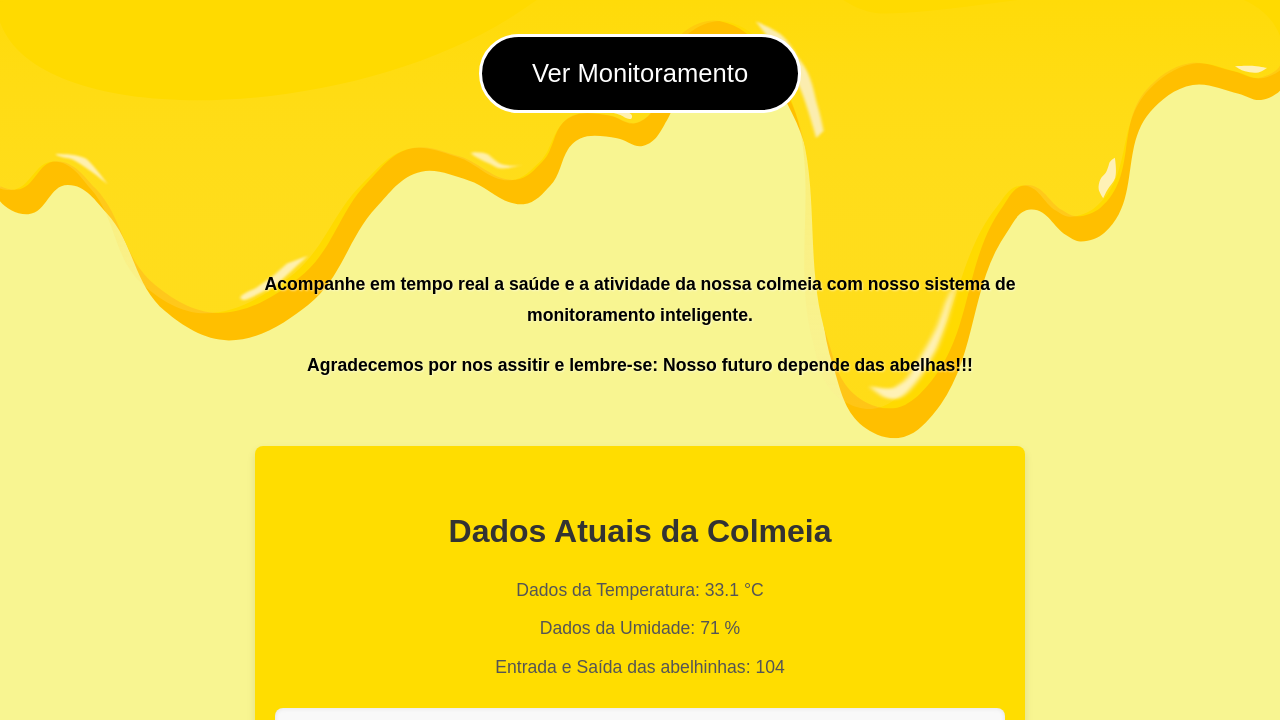
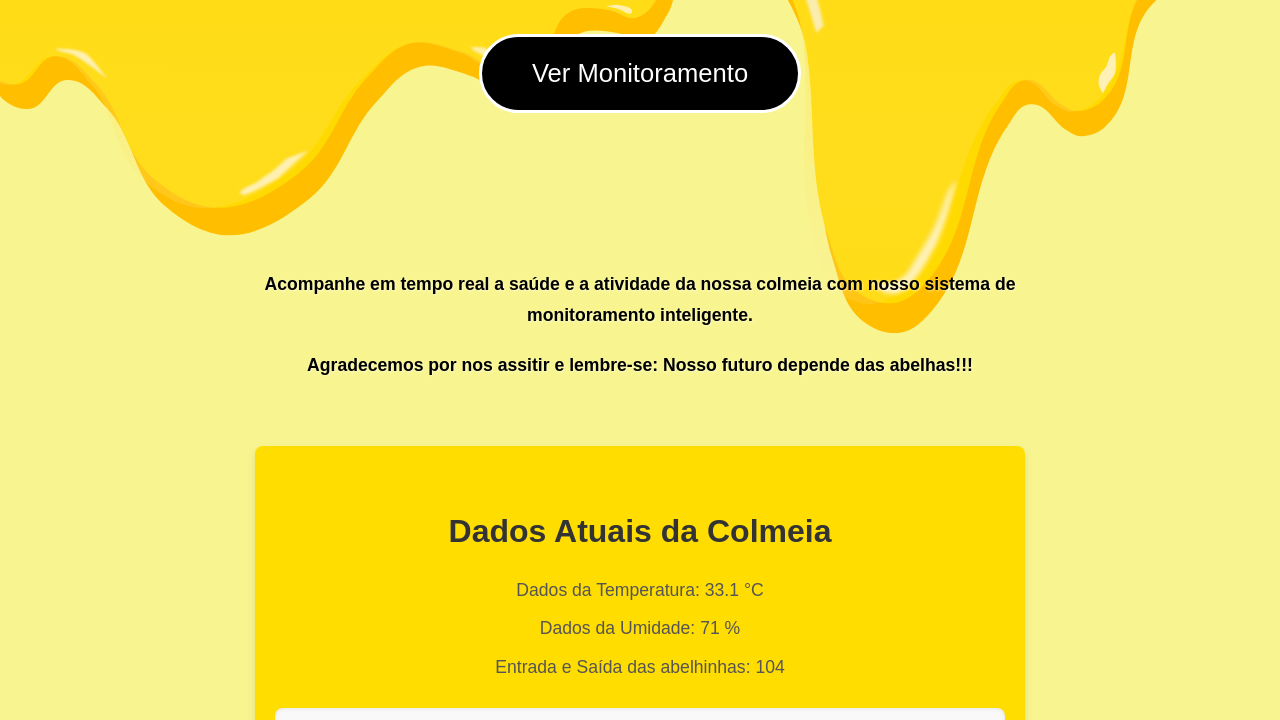
Before and after one commit to EmmahPaulino/Colmeia-Inteligente, a plain HTML site: page index.html in a window 1280 px wide. Shown: the part 359-1079 px from the top of the page. Drawn offline with nearby package versions, Linux system fonts and the light colour scheme; a web font is replaced by a local one.

Commit message:
Update style.css

```diff
--- a/style.css
+++ b/style.css
@@ -31,7 +31,7 @@ body {
     background-image: url('mel-3D-escorrendo.svg..svg'); /* Nome exato do SVG para desktop */
     background-size: cover; /* Ajusta para cobrir toda a área, pode cortar bordas */
     background-repeat: no-repeat;
-    background-position: center -50%;
+    background-position: center;
     background-color: transparent;
 
     /* ANIMAÇÃO - Aplicada aqui e reativada nas media queries se necessário */
```
